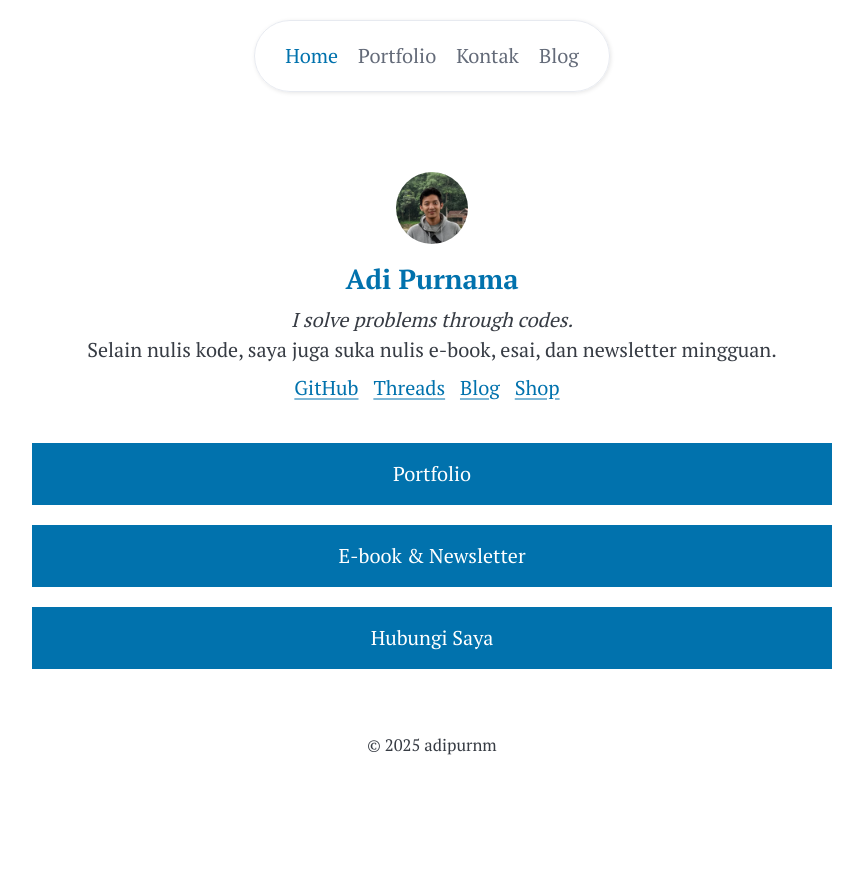
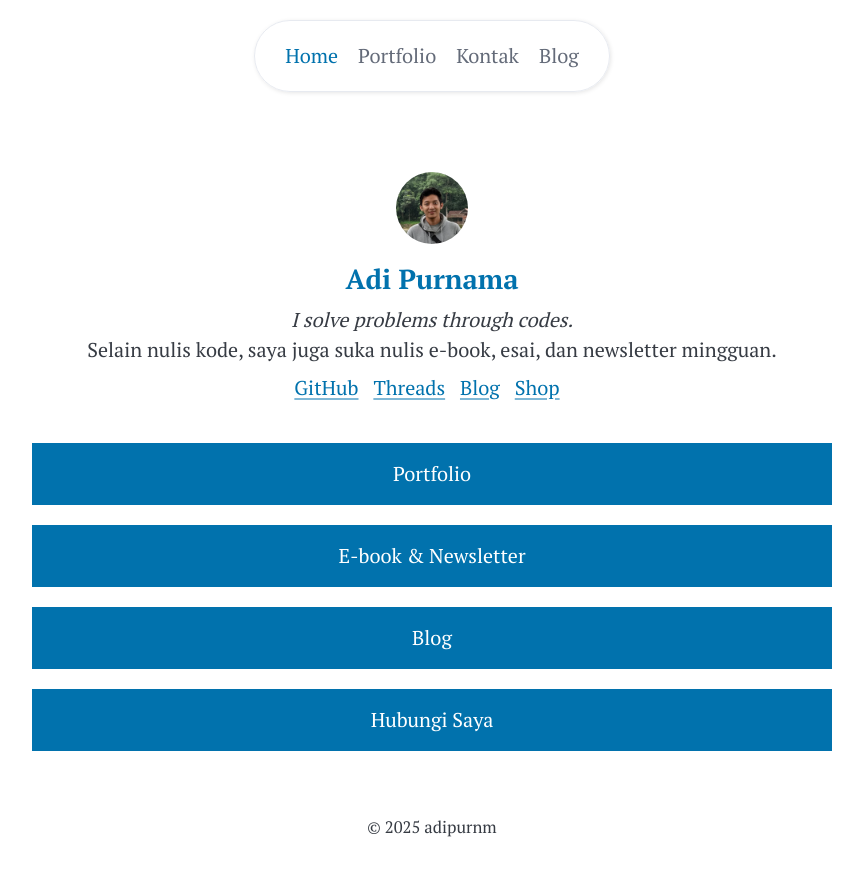
Before and after one commit to adiprnm/me, a Jekyll site: the page built from index.html, in a window 1280 px wide. Shown: the top 876 px of the page, without its empty margins (208-1071 px from the left). Built offline with Jekyll 4.4.1, drawn with Linux system fonts in a browser that asks for light colours.

Commit message:
Update index.html and default layout

```diff
--- a/_layouts/default.html
+++ b/_layouts/default.html
@@ -14,15 +14,7 @@
     {% endif %}
   </head>
   <body>
-    <navbar class="navbar-sticky-top">
-      <div class="container" style="max-width: 800px">
-        <article class="w-max rounded-full pr-6 pl-6">
-          {% for link in site.data.navlinks %}
-          <a href="{{ link.url }}" {% if link.url == page.url %}class="active"{% endif %}>{{ link.name }}</a>
-          {% endfor %}
-        </article>
-      </div>
-    </navbar>
+    {% include navbar.html %}
 
     <main class="container" style="max-width: 800px;">
       {{ content }}
--- a/index.html
+++ b/index.html
@@ -27,5 +27,6 @@ description: I solve problems through codes.
 <section class="mt-8">
   <a class="block w-full" href="/portfolio" role="button">Portfolio</a>
   <a class="block w-full mt-4" href="/writings" role="button">E-book & Newsletter</a>
+  <a class="block w-full mt-4" href="/blog" role="button">Blog</a>
   <a class="block w-full mt-4" href="/contact" role="button">Hubungi Saya</a>
 </section>
```
